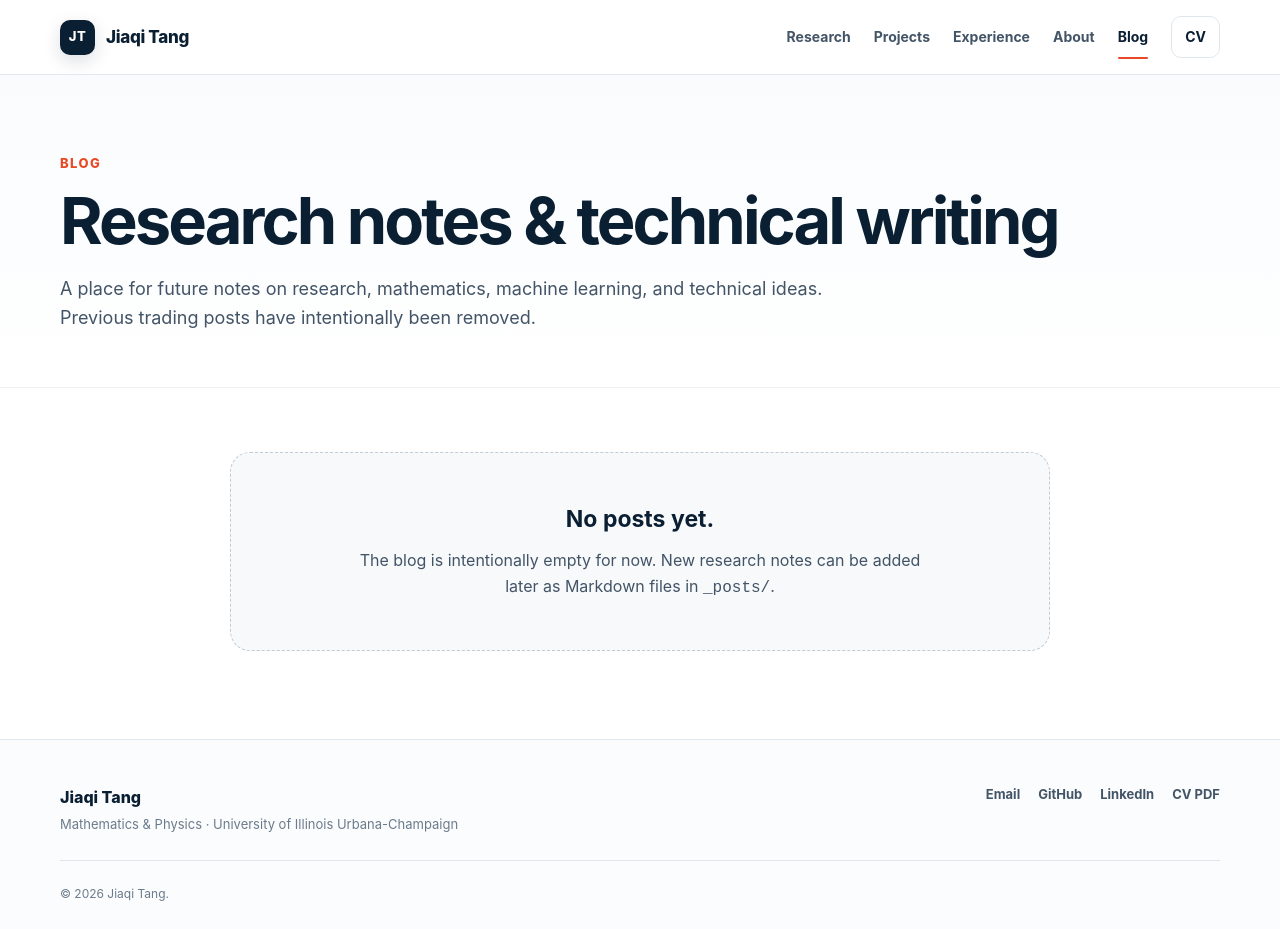
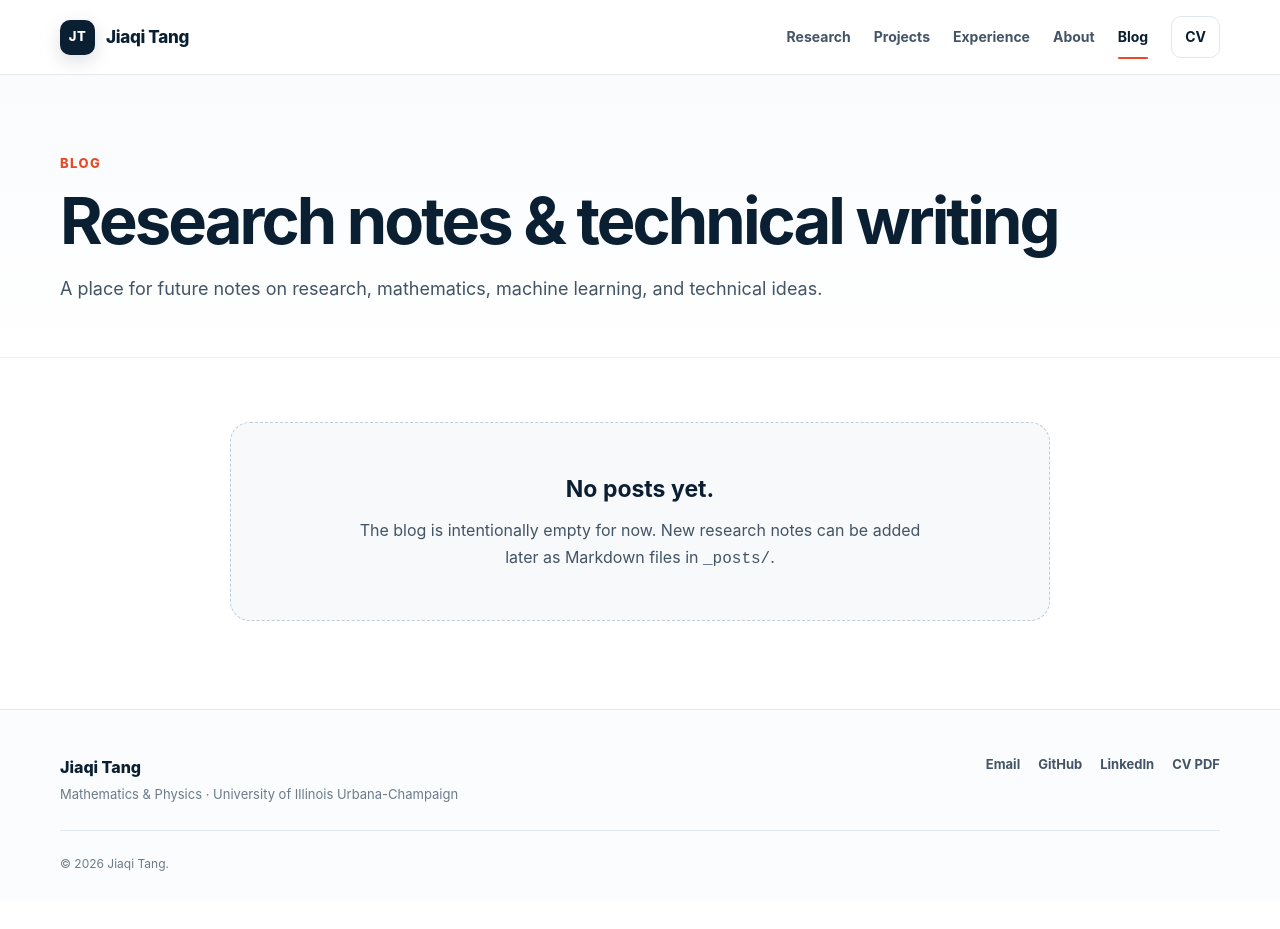
Before and after one commit to TanhJK728/TanhJK728.github.io, a Jekyll site: the page built from blog.md, in a window 1280 px wide and 929 px high. Built offline with Jekyll 4.4.1, drawn with Linux system fonts in a browser that asks for light colours.

Commit message:
Update blog.md

```diff
--- a/blog.md
+++ b/blog.md
@@ -9,7 +9,7 @@ description: Research notes and technical writing by Jiaqi Tang.
   <div class="container">
     <p class="eyebrow">Blog</p>
     <h1>Research notes &amp; technical writing</h1>
-    <p class="lead">A place for future notes on research, mathematics, machine learning, and technical ideas. Previous trading posts have intentionally been removed.</p>
+    <p class="lead">A place for future notes on research, mathematics, machine learning, and technical ideas.</p>
   </div>
 </section>
 
```
